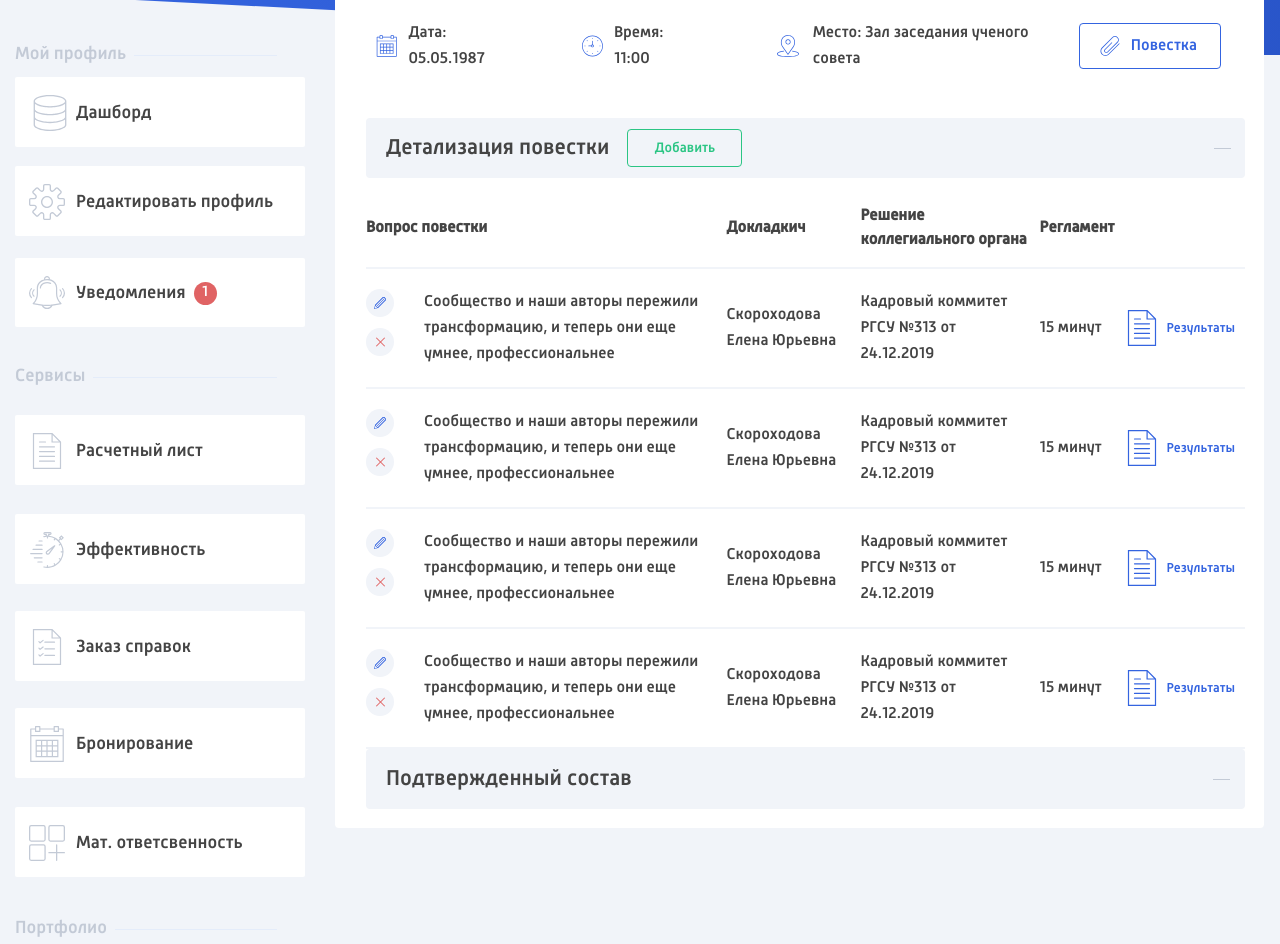
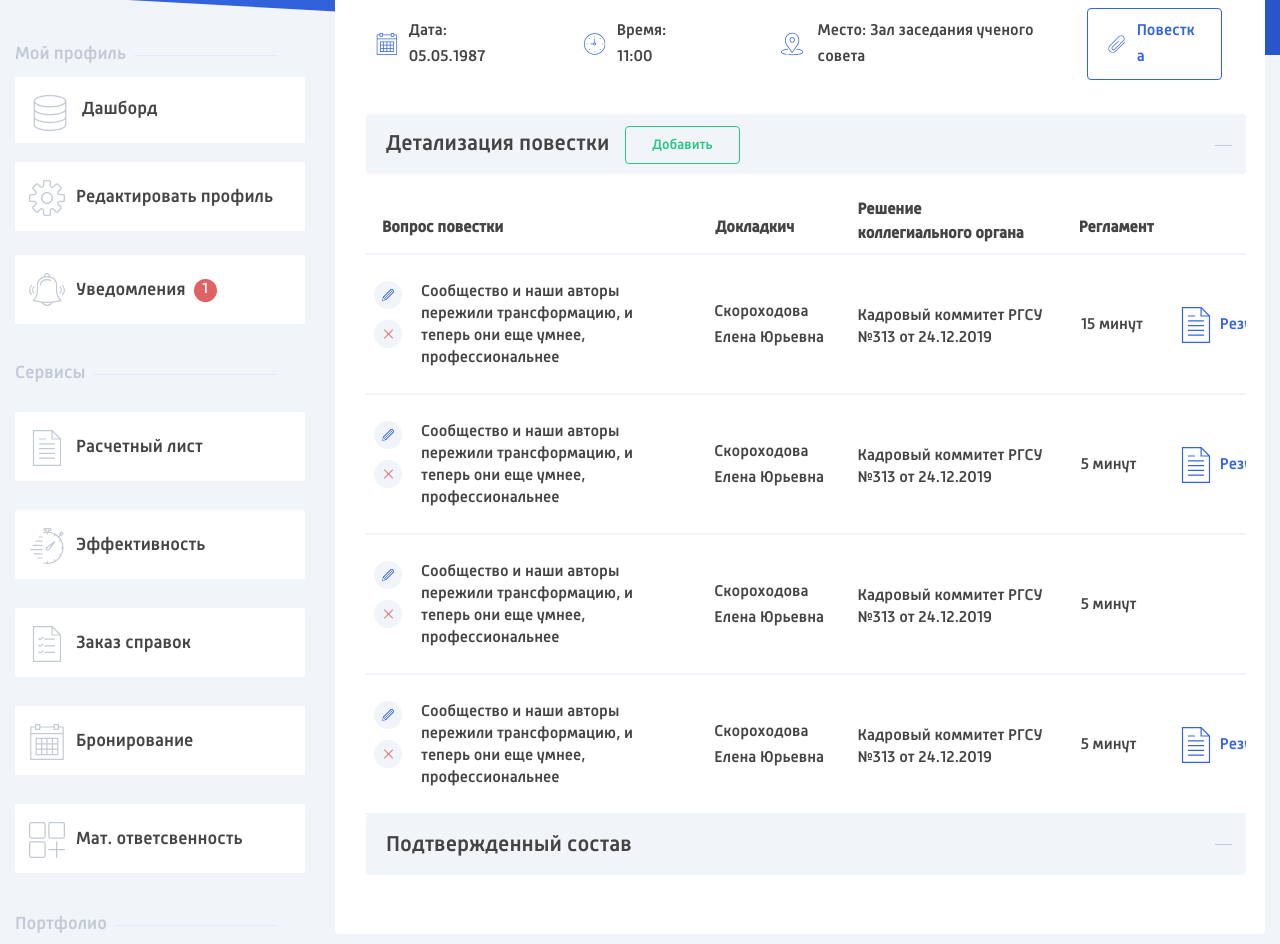
Before and after one commit to Doorpie/RGSU, a website: page TT-RGSU-2/council.html in a window 1280 px wide. Shown: the part 381-1325 px from the top of the page. Drawn offline with nearby package versions, Linux system fonts and the light colour scheme; files whose address does not match are found by name.

Commit message:
Исправления

```diff
--- a/#src/scss/council.scss
+++ b/#src/scss/council.scss
@@ -3,7 +3,11 @@
 
 .page {
 	&__council{
-		margin-bottom: 14px;
+        margin-bottom: 114px;
+
+        @media (max-width: 1390px) {
+            margin-bottom: 0;
+        }
     }
 }
 
@@ -13,7 +17,6 @@
 	overflow: hidden;
 
 	&__title{
-		margin-left: 1px;
 		margin-bottom: 62px;
 
 		font: 400 24px/27px Russia;
@@ -26,7 +29,6 @@
 	}
 
 	&__tabs{
-		margin-right: 1px;
 		padding: 19px;
 	}
 }
@@ -39,8 +41,13 @@
     }
 
     &__item--council{
+        margin-right: 32px;
         padding: 16px 36px 18px 18px;
-        margin-right: 32px;
+
+    }
+
+    &__content--council {
+        padding-bottom: 30px;
     }
 
 }
@@ -130,7 +137,7 @@
     }
 
     &__date-title, &__time-title, &__geo-title {
-        padding: 17px 0;
+        padding: 15px 0;
         font: 400 16px/26px Russia;
         word-break: break-word;
         overflow: hidden;
@@ -149,9 +156,10 @@
     &__file-btn {
         display: flex;
         margin-right: 14px;
-        padding: 9px 23px 9px 0;
+        padding: 9px 26px 9px 0;
 
         font: 400 16px/26px Russia;
+        word-break: break-all;
         overflow: hidden;
 
         color: #3464E0;
@@ -202,6 +210,7 @@
     display: flex;
     flex-direction: column;
  }
+
  .accordion {
      &__input{
         display: none;
@@ -211,23 +220,60 @@
 // Блок детализация поездки
 
 .detailing{
-    &__tab{
-        display: flex;
-        flex-direction: column;
-        flex-basis: 100%;
+    position: relative;
+
+    margin-bottom: 36px;
+
+    overflow: hidden;
+
+    @media (max-width: 1390px) {
+        margin-bottom: 0;
+    }
+
+    &::after, &::before {
+        content: '';
+
+        position: absolute;
+
+        background: #C3CAD6;
+    }
+
+    &::after {
+        top: 31px;
+        right: 14px;
+
+        width: 17px;
+        height: 1px;
+    }
+
+    &::before{
+        top: 23px;
+        right: 22px;
+
+        width: 1px;
+        height: 17px;
+    }
+
+    &.active::after {
+        width: 17px;
+        height: 1px;
+    }
+
+    &.active::before{
+        width: 0;
+        height:0;
     }
 
     &__title{
-        position: relative;
         display: flex;
         align-items: center;
         flex-basis: 100%;
-        margin-bottom: 10PX;
-        padding: 11px 36px 11px 20px;
-        height: 60px;
+        margin-right: 0;
+        margin-bottom: 17px;
+        padding: 17px 36px 17px 20px;
 
         font: 400 22px/26px Russia;
-        word-break: break-word;
+        word-break: break-all;
         overflow: hidden;
 
         color: #444444;
@@ -236,30 +282,21 @@
         border-radius: 4px;
 
         @media (max-width: 479px) {
-            font-size: 16px;
-        }
-
-        &:after {
-            content: '';
-
-            width: 17px;
-            height: 1px;
-
-            position: absolute;
-            right: 14px;
-
-            background: #C3CAD6;
+            font-size: 14px;
         }
     }
 
     &__content{
-        @media (max-width: 991.98px) {
+        @media (max-width: 1390px) {
             overflow-x: scroll;
         }
     }
 
     &__btn{
-        margin-left: 18px;
+        position: absolute;
+        top: 12px;
+        left: 259px;
+
         width: 115px;
         height: 38px;
 
@@ -281,39 +318,51 @@
 
 }
 
-.council-content__detailing :checked+.detailing__title::after {
+// Блок  подтвержденный состав
+
+.composition {
+    position: relative;
+
+    &::after, &::before {
         content: '';
 
-    width: 17px;
-    height: 1px;
-
         position: absolute;
-    right: 14px;
 
         background: #C3CAD6;
     }
 
-.council-content__detailing :checked+.detailing__title::before {
-    content: '';
+    &::after {
+        top: 29px;
+        right: 14px;
+
+        width: 17px;
+        height: 1px;
+    }
+
+    &::before{
+        top: 21px;
+        right: 22px;
 
         width: 1px;
         height: 17px;
-
-    position: absolute;
-    right: 22px;
-
-    background: #C3CAD6;
     }
 
-// Блок  подтвержденный состав
+    &.active::after {
+        width: 17px;
+        height: 1px;
+    }
 
-.composition {
+    &.active::before{
+        width: 0;
+        height:0;
+    }
+
     &__title{
         display: flex;
         align-items: center;
         flex-basis: 100%;
-        padding: 11px 36px 11px 20px;
-        height: 60px;
+        margin-right: 0;
+        padding: 17px 36px 17px 20px;
 
         font: 400 22px/26px Russia;
         word-break: break-word;
@@ -325,63 +374,31 @@
         border-radius: 4px;
 
         @media (max-width: 479px) {
-            font-size: 16px;
-        }
-
-        &:after {
-            content: '';
-
-            width: 17px;
-            height: 1px;
-
-            position: absolute;
-            right: 34px;
-
-            background: #C3CAD6;
+            font-size: 14px;
         }
     }
-}
-
-.council-content__composition :checked+.composition__title::after {
-    content: '';
-
-    width: 17px;
-    height: 1px;
-
-    position: absolute;
-    right: 34px;
-
-    background: #C3CAD6;
-}
-
-.council-content__composition :checked+.composition__title::before {
-    content: '';
-
-    width: 1px;
-    height: 17px;
-
-    position: absolute;
-    right: 42px;
-
-    background: #C3CAD6;
 }
 
 // Таблица блока детализации поездки
 
 .detailing-table{
     border-collapse: collapse;
+    table-layout: fixed;
+    width: 938px;
+
 
     &__head{
         font: 500 16px/24px Russia;
+        word-break: break-all;
         overflow: hidden;
 
-        height: 80px;
+        // height: 80px;
 
         text-align: left;
 
         color: #444444;
 
-        overflow-Y: auto;
+        // overflow-Y: auto;s
     }
 
 
@@ -393,34 +410,102 @@
     }
 
     &__row{
-        height: 120px;
+        // height: 120px;
         border-bottom: 2px solid #F1F4F9;
     }
 
     &__row--head{
+        width: 938px;
+        padding-bottom: 20px;
         height: 0;
+    }
+
+    &__row--head > &__cell:nth-child(1) {
+        padding-top: 25px;
+        padding-left: 16px;
+        padding-bottom: 13px;
+        width: 319px;
+    }
+
+    &__row--head > &__cell:nth-child(2) {
+        padding-top: 24px;
+        padding-left: 30px;
+        padding-bottom: 13px;
+        width: 140px;
+    }
+
+    &__row--head > &__cell:nth-child(3) {
+        padding-left: 32px;
+        width: 218px;
+    }
+
+    &__row--head > &__cell:nth-child(4) {
+        padding-top: 25px;
+        padding-left: 35px;
+        padding-bottom: 13px;
+        width: 110px;
+    }
+
+    &__row--head > &__cell:nth-child(5) {
+        padding-left: 5px;
+        width: 150px;
     }
 
 
     &__cell{
-        padding-top: 20px;
-        padding-left: 10px;
-        padding-bottom: 20px;
-        padding-right: 10px;
+        position: relative;
+        // outline: 1px solid black;
+        word-break: break-word;
 
         // max-width: 269px;
 
         @media (max-width: 1390px) {
-            padding: 0px 10px 0 0;
+            // padding: 0px 10px 0 0;
             // max-width: 0;
         }
     }
 
+    &__row--body > &__cell {
+        padding-bottom: 24px;
+    }
+
+    &__row--body> &__cell:nth-child(1) {
+        padding-top: 26px;
+        padding-left: 55px;
+
+        line-height: 22px;
+    }
+
+    &__row--body> &__cell:nth-child(2) {
+        padding-top: 26px;
+        padding-left: 29px;
+    }
+
+    &__row--body> &__cell:nth-child(3) {
+        padding-top: 29px;
+        padding-left: 32px;
+
+        line-height: 22px;
+    }
+
+    &__row--body> &__cell:nth-child(4) {
+        padding-top: 26px;
+        padding-left: 37px;
+    }
+
+    &__row--body> &__cell:nth-child(5) {
+        padding-top: 26px;
+        padding-left: 24px;
+    }
+
     &__btn{
+        position: absolute;
+        top: 26px;
+        left: 8px;
+
         display: flex;
         align-items: center;
         justify-content: center;
-        margin-right: 20px;
         margin-bottom: 11px;
 
         width: 28px;
@@ -429,6 +514,10 @@
         background: #F1F4F9;
 
         border-radius: 50%;
+
+        &:nth-child(2) {
+            top: 65px;
+        }
     }
 
     &__btn-edit {
@@ -439,8 +528,6 @@
     }
 
     &__btn-del{
-        position: relative;
-
         width: 12px;
         height: 12px;
 
@@ -463,9 +550,6 @@
         }
     }
 
-    &__title{
-        margin-right: 24px;
-    }
 
     &__result-icon{
         margin-right: 6px;
@@ -479,6 +563,8 @@
         display: flex;
         align-items: center;
 
+        font: 400 16px/26px Russia;
+
         color: #3464E0;
 
         background: #fff;
--- a/#src/scss/sidebar.scss
+++ b/#src/scss/sidebar.scss
@@ -19,12 +19,14 @@
         padding: 10px;
 
         min-width: 285px;
+        height: 100vh;
 
         background: #fff;
         border: 1px solid #e5e5e5;
         border-radius: 0 20px 20px 0;
 
         z-index: 2;
+        overflow: auto;
     }
 
     @media (max-width: 479px) {
@@ -117,6 +119,7 @@
 
         cursor: pointer;
 
+        &--services, &--profile, &--portfolio {
             &::after {
                 content: "";
 
@@ -129,8 +132,9 @@
 
                 background: #E4ECFA;
             }
+        }
 
-        &--services{
+        &--services {
             margin-bottom: 26px;
         }
     }
@@ -149,7 +153,7 @@
 
         &--profile{
             &:nth-child(2) {
-                margin-bottom: 22px;
+                margin-bottom: 24px;
 
                 @media (max-width: 991px){
                     margin-bottom: 0;
@@ -158,7 +162,7 @@
         }
 
         &--services{
-            margin-bottom: 27px;
+            margin-bottom: 29px;
 
             &:nth-child(1) {
                 margin-bottom: 29px;
@@ -175,7 +179,6 @@
                     margin-bottom: 0;
                 }
             }
-
         }
     }
 
@@ -184,7 +187,7 @@
         display: flex;
         align-items: center;
         flex-basis: 100%;
-        padding: 23px 5px 21px 61px;
+        padding: 22px 5px 21px 61px;
 
         font: 400 18px/26px Russia;
         word-break: break-word;
@@ -199,12 +202,12 @@
             color:#3464e0;
         }
 
-        @media (min-width: 991px) and (max-width: 1200px) {
+        @media (max-width: 1200px) {
             font-size: 15px;
         }
 
         &--dashboard {
-            padding-top: 23px;
+            padding-top: 19px;
             padding-left: 67px;
         }
 
--- a/TT-RGSU-2/council.html
+++ b/TT-RGSU-2/council.html
@@ -62,7 +62,7 @@
 		<main class="page">
 			<div class="container">
 				<div class="row">
-					<div class="col-3 col-sm-3 col-lg-3 col-xl-3">
+					<div class="col-3 col-sm-3 col-lg-3 col-xl-3 position-relative">
 						<aside class="page__sidebar sidebar">
 							<div class="sidebar__user user">
     <picture><source srcset="./img/user-img.webp" type="image/webp"><img src="./img/user-img.jpg" alt="Изображение пользователя" class="user__img" width="150px" header="150px"></picture>
@@ -73,11 +73,11 @@
 </div>
 <div class="sidebar__profile profile">
     <div class="profile__accordion accordion">
-        <h3 class="accordion__title">Мой профиль</h3>
+        <h3 class="accordion__title accordion__title--profile">Мой профиль</h3>
         <div class="accordion__content">
             <ul class="accordion__list">
                 <li class="accordion__item accordion__item--profile">
-                    <a href="#" class="accordion__link profile__link--dashboard">
+                    <a href="#" class="accordion__link accordion__link--dashboard">
                         <svg class="accordion__icon" width="42" height="44">
                             <use href="./img/icons/sprite/sprite.svg#dashboard"></use>
                         </svg>
@@ -155,7 +155,7 @@
 </div>
 <div class="sidebar__portfolio portfolio">
     <div class="portfolio__accordion accordion">
-        <h3 class="accordion__title">Портфолио</h3>
+        <h3 class="accordion__title accordion__title--portfolio">Портфолио</h3>
         <div class="accordion__content"></div>
    </div>
 </div>
@@ -179,7 +179,7 @@
 									<div class="tabs__item is-active tabs__item--council" data-tab-name="tab-1">Текущий</div>
 									<div class="tabs__item" data-tab-name="tab-2">Архив</div>
 								</div>
-								<div class="tabs__content">
+								<div class="tabs__content tabs__content--council">
 									<div class="tab is-active tab-1 ">
 										<div class="council__council-current council-current">
 											<h2 class="council-current__title">Ученый совет: <span class="council-current__title-date">22 августа 2020</span></h2>
@@ -216,12 +216,9 @@
 												</div>
 											</div>
 											<div class="council-current__content council-content">
-												<div class="accordion__tab council-content__detailing">
-													<input class="accordion__input detailing__input" type="checkbox" id="detailing" name="tab-group-2">
-													<label for="detailing" class="accordion__tab-title detailing__title">Детализация повестки
-														<button class="detailing__btn">Добавить</button>
-													</label>
-													<section class="accordion__tab-content detailing__content">
+												<div class="council-content__accordion accordion detailing active">
+													<h3 class="accordion__title detailing__title">Детализация повестки</h3>
+													<div class="accordion__content detailing__content">
 														<table class="detailing__table detailing-table">
 															<thead class="detailing-table__head">
 																<tr class="detailing-table__row detailing-table__row--head">
@@ -234,8 +231,8 @@
 																</tr>
 															</thead>
 															<tbody class="detailing-table__body">
-																<tr class="detailing-table__row">
-																	<td class="detailing-table__cell detailing-table__icon">
+																<tr class="detailing-table__row detailing-table__row--body">
+																	<td class="detailing-table__cell" colspan="2">
 																		<button class="detailing-table__btn">
 																			<svg class="detailing-table__btn-edit" width="12px" height="12px">
 																				<use href="./img/icons/sprite/sprite.svg#pencil"></use>
@@ -244,9 +241,9 @@
 																		<button class="detailing-table__btn">
 																			<span class="detailing-table__btn-del"></span>
 																		</button>
+																		<p class="detailing-table__text">Сообщество и наши авторы пережили трансформацию, и теперь они еще умнее, профессиональнее</p>
 																	</td>
-																	<td class="detailing-table__cell detailing-table__title">Сообщество и наши авторы пережили трансформацию, и теперь они еще умнее, профессиональнее</td>
-																	<td class="detailing-table__cell">Скороходова
+																	<td class="detailing-table__cell">Скороходова <br>
 																		Елена Юрьевна</td>
 																	<td class="detailing-table__cell detailing-table__spokesperson">Кадровый коммитет РГСУ №313 от 24.12.2019</td>
 																	<td class="detailing-table__cell detailing-table__time">15 минут</td>
@@ -259,8 +256,8 @@
 																		</button>
 																	</td>
 																</tr>
-																<tr class="detailing-table__row">
-																	<td class="detailing-table__cell detailing-table__icon">
+																<tr class="detailing-table__row detailing-table__row--body">
+																	<td class="detailing-table__cell" colspan="2">
 																		<button class="detailing-table__btn">
 																			<svg class="detailing-table__btn-edit" width="12px" height="12px">
 																				<use href="./img/icons/sprite/sprite.svg#pencil"></use>
@@ -269,12 +266,12 @@
 																		<button class="detailing-table__btn">
 																			<span class="detailing-table__btn-del"></span>
 																		</button>
+																		<p class="detailing-table__text">Сообщество и наши авторы пережили трансформацию, и теперь они еще умнее, профессиональнее</p>
 																	</td>
-																	<td class="detailing-table__cell detailing-table__title">Сообщество и наши авторы пережили трансформацию, и теперь они еще умнее, профессиональнее</td>
-																	<td class="detailing-table__cell">Скороходова
+																	<td class="detailing-table__cell">Скороходова <br>
 																		Елена Юрьевна</td>
 																	<td class="detailing-table__cell detailing-table__spokesperson">Кадровый коммитет РГСУ №313 от 24.12.2019</td>
-																	<td class="detailing-table__cell detailing-table__time">15 минут</td>
+																	<td class="detailing-table__cell detailing-table__time">5 минут</td>
 																	<td class="detailing-table__cell detailing-table__result">
 																		<button class="detailing-table__btn-result">
 																			<svg class="detailing-table__result-icon" width="36" height="36">
@@ -284,8 +281,8 @@
 																		</button>
 																	</td>
 																</tr>
-																<tr class="detailing-table__row">
-																	<td class="detailing-table__cell detailing-table__icon">
+																<tr class="detailing-table__row detailing-table__row--body">
+																	<td class="detailing-table__cell" colspan="2">
 																		<button class="detailing-table__btn">
 																			<svg class="detailing-table__btn-edit" width="12px" height="12px">
 																				<use href="./img/icons/sprite/sprite.svg#pencil"></use>
@@ -294,23 +291,17 @@
 																		<button class="detailing-table__btn">
 																			<span class="detailing-table__btn-del"></span>
 																		</button>
+																		<p class="detailing-table__text">Сообщество и наши авторы пережили трансформацию, и теперь они еще умнее, профессиональнее</p>
 																	</td>
-																	<td class="detailing-table__cell detailing-table__title">Сообщество и наши авторы пережили трансформацию, и теперь они еще умнее, профессиональнее</td>
-																	<td class="detailing-table__cell">Скороходова
+																	<td class="detailing-table__cell">Скороходова <br>
 																		Елена Юрьевна</td>
 																	<td class="detailing-table__cell detailing-table__spokesperson">Кадровый коммитет РГСУ №313 от 24.12.2019</td>
-																	<td class="detailing-table__cell detailing-table__time">15 минут</td>
+																	<td class="detailing-table__cell detailing-table__time">5 минут</td>
 																	<td class="detailing-table__cell detailing-table__result">
-																		<button class="detailing-table__btn-result">
-																			<svg class="detailing-table__result-icon" width="36" height="36">
-																				<use href="./img/icons/sprite/sprite.svg#document"></use>
-																			</svg>
-																			Результаты
-																		</button>
 																	</td>
 																</tr>
-																<tr class="detailing-table__row">
-																	<td class="detailing-table__cell detailing-table__icon">
+																<tr class="detailing-table__row detailing-table__row--body">
+																	<td class="detailing-table__cell" colspan="2">
 																		<button class="detailing-table__btn">
 																			<svg class="detailing-table__btn-edit" width="12px" height="12px">
 																				<use href="./img/icons/sprite/sprite.svg#pencil"></use>
@@ -319,12 +310,12 @@
 																		<button class="detailing-table__btn">
 																			<span class="detailing-table__btn-del"></span>
 																		</button>
+																		<p class="detailing-table__text">Сообщество и наши авторы пережили трансформацию, и теперь они еще умнее, профессиональнее</p>
 																	</td>
-																	<td class="detailing-table__cell detailing-table__title">Сообщество и наши авторы пережили трансформацию, и теперь они еще умнее, профессиональнее</td>
-																	<td class="detailing-table__cell">Скороходова
+																	<td class="detailing-table__cell">Скороходова <br>
 																		Елена Юрьевна</td>
 																	<td class="detailing-table__cell detailing-table__spokesperson">Кадровый коммитет РГСУ №313 от 24.12.2019</td>
-																	<td class="detailing-table__cell detailing-table__time">15 минут</td>
+																	<td class="detailing-table__cell detailing-table__time">5 минут</td>
 																	<td class="detailing-table__cell detailing-table__result">
 																		<button class="detailing-table__btn-result">
 																			<svg class="detailing-table__result-icon" width="36" height="36">
@@ -336,15 +327,13 @@
 																</tr>
 															</tbody>
 														</table>
-													</section>
+													</div>
+													<button class="accordion__btn detailing__btn">Добавить</button>
 												</div>
-												<div class="accordion__tab council-content__composition">
-													<input class="accordion__input composition__input" type="checkbox" id="composition" name="tab-group-2">
-													<label for="composition" class="accordion__tab-title composition__title">Подтвержденный состав
-													</label>
-													<section class="accordion__tab-content composition__content">
-														<p></p>
-													</section>
+												<div class="council-content__accordion accordion composition active">
+													<h3 class="accordion__title composition__title">Подтвержденный состав</h3>
+													<div class="accordion__content composition__content">
+													</div>
 												</div>
 											</div>
 										</div>
```
Also changed, not shown: #src/_sidebar.html (+3 -3 lines), #src/council.html (+30 -41 lines), #src/js/files/script.js (+1 -9 lines), #src/scss/header.scss (+14 -7 lines), #src/scss/reservation.scss (+13 -2 lines), TT-RGSU-2/index.html (+3 -3 lines), TT-RGSU-2/reservation.html (+3 -3 lines), TT-RGSU-2/css/style.css, TT-RGSU-2/css/style.min.css, TT-RGSU-2/js/app.js, TT-RGSU-2/js/app.min.js. Lines whose indentation alone changed are shown as unchanged.
